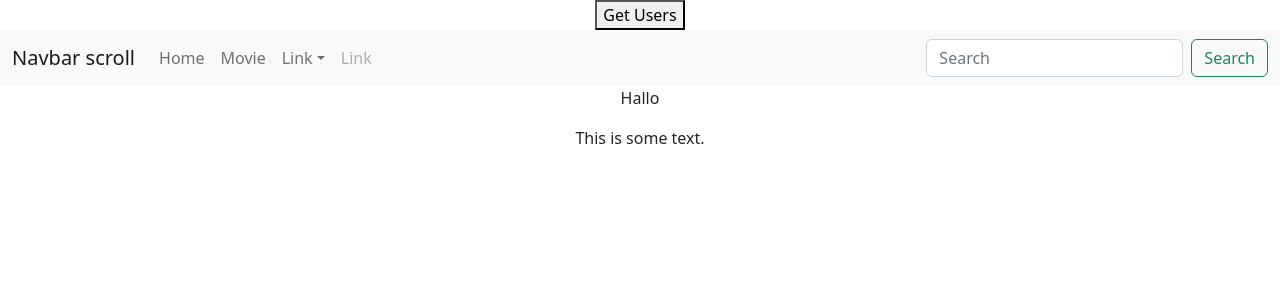
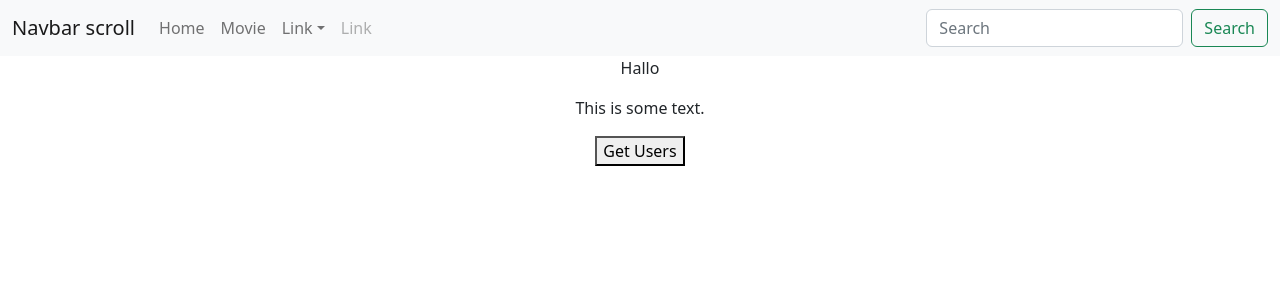
Before and after one commit to monkof1926/movie, a React (Create React App) app: page /Home in a window 1280 px wide. Shown: the top 300 px of the page. Built offline with nearby package versions, Linux system fonts and the light colour scheme.

Commit message:
Changed users.jsx to return a list when pressed.

```diff
--- a/src/components/Home.jsx
+++ b/src/components/Home.jsx
@@ -6,15 +6,15 @@ import { UserList } from "../fetch/users";
 
 const Home = () => {
   useEffect(() => {
-    // Code to run when the component is rendered or updated
+    //Code to run when the component is rendered or updated
   });
 
   return (
     <div>
-      <UserList />
       <Navgationbar />
       <p>Hallo</p>
       <Poster />
+      <UserList />
     </div>
   );
 }
--- a/src/fetch/users.jsx
+++ b/src/fetch/users.jsx
@@ -1,32 +1,47 @@
-import { useState } from "react";
+import { useState, useEffect } from "react";
 
-let userURL = "http://localhost:5001/api/user/";
+// This function fetches the list of users from the API
+const fetchUsers = async () => {
+  // The URL for the API endpoint that returns the list of users
+  const url = "https://localhost:7101/api/user";
 
-function UserList() {
+  // Fetch the users from the API
+  const response = await fetch(url);
+
+  // Parse the JSON response from the API
+  const users = await response.json();
+
+  // Return the list of users
+  return users;
+};
+
+// This function creates a list of users to display
+const UserList = () => {
+  // Create a state variable to store the list of users
+  // Initially, the list is empty
   const [users, setUsers] = useState([]);
-  const [status, setStatus] = useState("idle");
 
-  async function GetUsers() {
-    try {
-      const res = await fetch(userURL + "GetUsers");
-      const json = await res.json();
-      console.log(json);
+  // This function is called when the user clicks the "Get Users" button
+  const handleClick = () => {
+    // Fetch the list of users from the API
+    fetchUsers().then(users => {
+      // Update the state with the new list of users
+      setUsers(users);
+    });
+  };
 
-      setUsers(json.results);
-      setStatus("done");
-    } catch (e) {
-      setStatus("404 can't find user");
-    }
-  }
-
+  // Render the list of users
   return (
     <div>
-      <button onClick={GetUsers}>Get Users</button>
-      {status === "done" && (
-        <p>{users.map(u => u.name).join(",")}</p>
-      )}
+      <button onClick={handleClick}>Get Users</button>
+      {users.map(user => (
+        <div key={user.username}>
+          {/* Extract the username from the URL property */}
+          {user.url.split("=")[1]}
+        </div>
+      ))}
     </div>
   );
-}
+};
 
 export { UserList };
```
